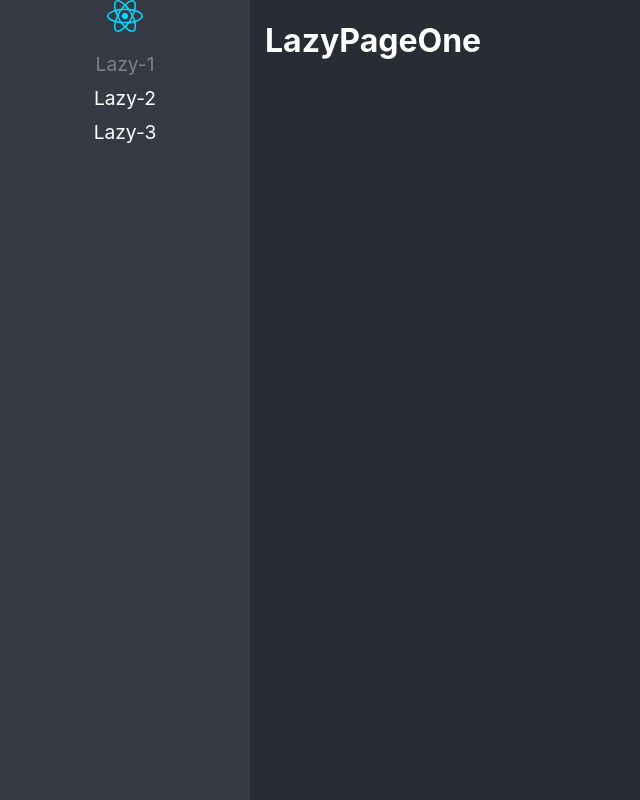
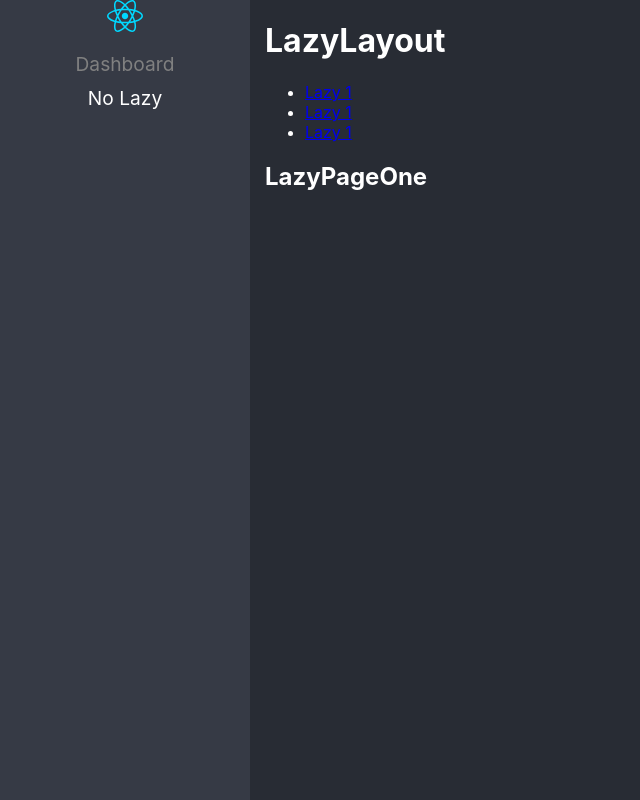
Before and after one commit to AlejandroMora15/react-adv, a React (Vite) app: page /lazyload/lazy1 in a window 1280 px wide. Before the commit this address led to /lazy1. Shown: the whole page, without its empty margins (0-640 px from the left). Built offline with nearby package versions, Linux system fonts and the light colour scheme.

Commit message:
Rutas anidadas

```diff
--- /dev/null
+++ b/src/01-lazyload/layout/LazyLayout.tsx
@@ -0,0 +1,30 @@
+import { Navigate, NavLink, Route, Routes } from 'react-router-dom'
+import { LazyPageOne, LazyPageThree, LazyPageTwo } from '../pages'
+
+export const LazyLayout = () => {
+  return (
+    <div>
+      <h1>LazyLayout</h1>
+      <ul>
+        <li>
+          <NavLink to='lazy1'>Lazy 1</NavLink>
+        </li>
+        <li>
+          <NavLink to='lazy2'>Lazy 1</NavLink>
+        </li>
+        <li>
+          <NavLink to='lazy3'>Lazy 1</NavLink>
+        </li>
+      </ul>
+      <Routes>
+        <Route path='lazy1' element={<LazyPageOne />}/>
+        <Route path='lazy2' element={<LazyPageTwo />}/>
+        <Route path='lazy3' element={<LazyPageThree />}/>
+
+        <Route path='*' element={<Navigate replace to='lazy1'/>}/>
+      </Routes>
+    </div>
+  )
+}
+
+export default LazyLayout
--- a/src/01-lazyload/pages/LazyPageOne.tsx
+++ b/src/01-lazyload/pages/LazyPageOne.tsx
@@ -1,7 +1,7 @@
 
 export const LazyPageOne = () => {
   return (
-    <h1>LazyPageOne</h1>
+    <h2>LazyPageOne</h2>
   )
 }
 
--- a/src/01-lazyload/pages/LazyPageThree.tsx
+++ b/src/01-lazyload/pages/LazyPageThree.tsx
@@ -1,7 +1,7 @@
 
 export const LazyPageThree = () => {
   return (
-    <div>LazyPageThree</div>
+    <h2>LazyPageThree</h2>
   )
 }
 
--- a/src/01-lazyload/pages/LazyPageTwo.tsx
+++ b/src/01-lazyload/pages/LazyPageTwo.tsx
@@ -1,7 +1,7 @@
 
 export const LazyPageTwo = () => {
   return (
-    <div>LazyPageTwo</div>
+    <h2>LazyPageTwo</h2>
   )
 }
 
--- /dev/null
+++ b/src/01-lazyload/pages/NoLazy.tsx
@@ -0,0 +1,6 @@
+
+export const NoLazy = () => {
+  return (
+    <h1>NoLazy</h1>
+  )
+}
--- a/src/routes/routes.ts
+++ b/src/routes/routes.ts
@@ -1,4 +1,5 @@
 import { lazy, LazyExoticComponent } from 'react'
+import { NoLazy } from '../01-lazyload/pages/NoLazy'
 
 // eslint-disable-next-line no-undef
 type JSXComponent = () => JSX.Element
@@ -10,27 +11,19 @@
   name: string,
 }
 
-const Lazy1 = lazy(() => import('../01-lazyload/pages/LazyPageOne'))
-const Lazy2 = lazy(() => import('../01-lazyload/pages/LazyPageTwo'))
-const Lazy3 = lazy(() => import('../01-lazyload/pages/LazyPageThree'))
+const LazyLayout = lazy(() => import('../01-lazyload/layout/LazyLayout'))
 
 export const routes: Route[] = [
   {
-    to: '/lazy1',
-    path: 'lazy1',
-    Component: Lazy1,
-    name: 'Lazy-1'
+    path: '/lazyload/*',
+    to: '/lazyload',
+    Component: LazyLayout,
+    name: 'Dashboard'
   },
   {
-    to: '/lazy2',
-    path: 'lazy2',
-    Component: Lazy2,
-    name: 'Lazy-2'
-  },
-  {
-    to: '/lazy3',
-    path: 'lazy3',
-    Component: Lazy3,
-    name: 'Lazy-3'
+    to: '/NoLazy',
+    path: 'NoLazy',
+    Component: NoLazy,
+    name: 'No Lazy'
   }
 ]
```
